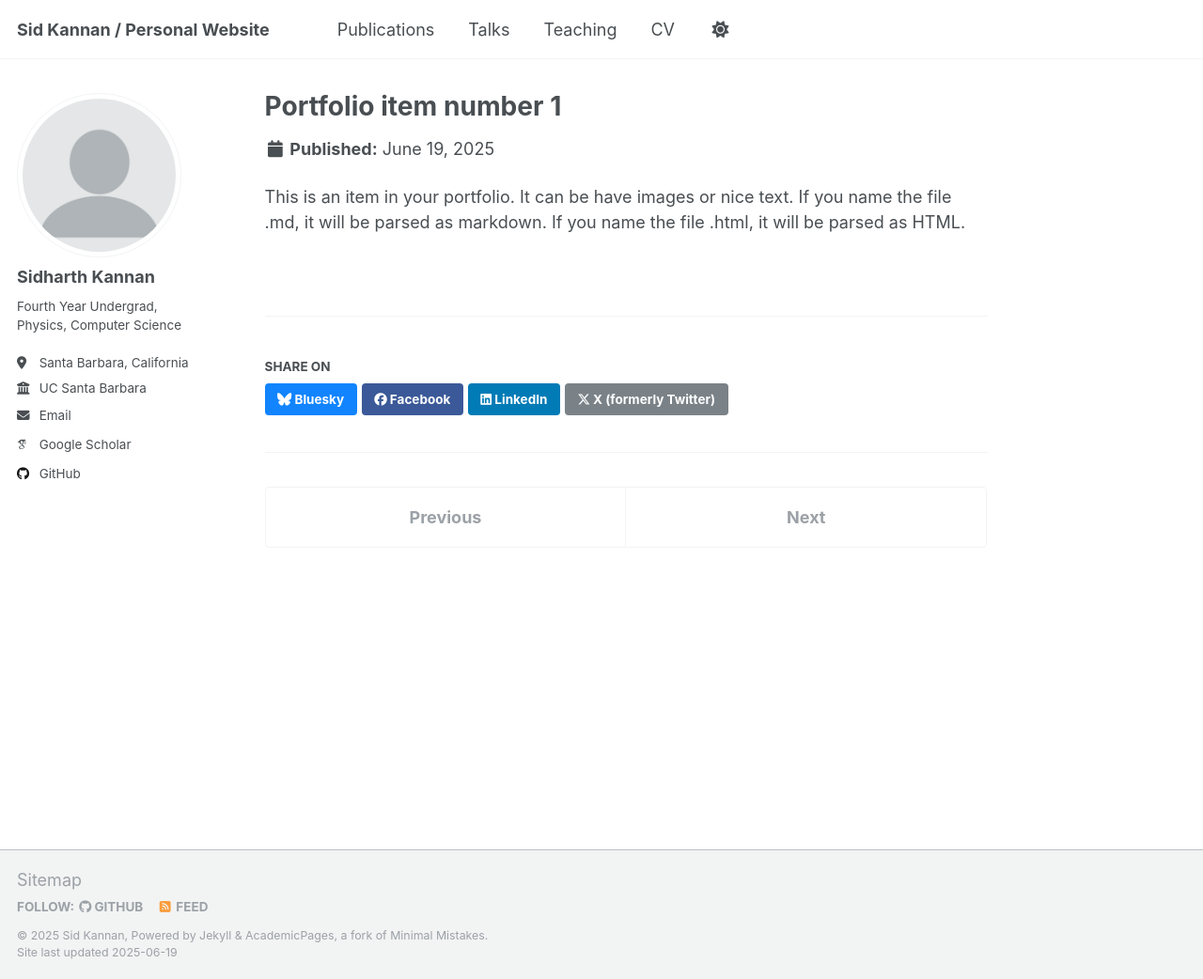
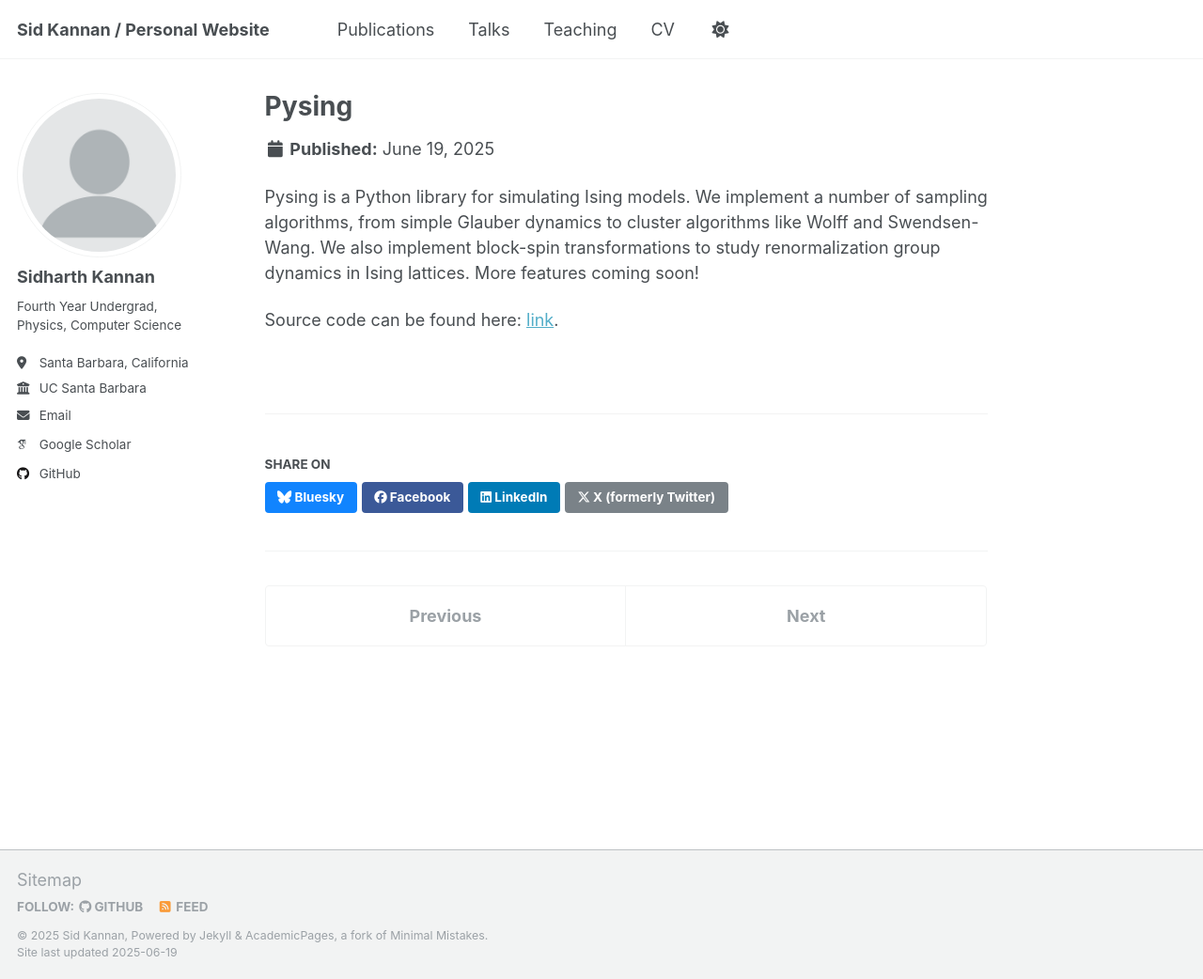
Before and after one commit to sidk2/sidk2.github.io, a Jekyll site: the page built from _portfolio/portfolio-1.md, in a window 1280 px wide and 1042 px high. Shown: the whole window at 94% size. Built offline with Jekyll 4.4.1, drawn with Linux system fonts in a browser that asks for light colours; some web fonts are replaced.

Commit message:
remove guide

```diff
--- a/_portfolio/portfolio-1.md
+++ b/_portfolio/portfolio-1.md
@@ -1,7 +1,8 @@
 ---
-title: "Portfolio item number 1"
-excerpt: "Short description of portfolio item number 1<br/><img src='/images/500x300.png'>"
-collection: portfolio
+title: "Pysing"
+excerpt: "A Python library for simulating lattice models"
 ---
 
-This is an item in your portfolio. It can be have images or nice text. If you name the file .md, it will be parsed as markdown. If you name the file .html, it will be parsed as HTML.
+Pysing is a Python library for simulating Ising models. We implement a number of sampling algorithms, from simple Glauber dynamics to cluster algorithms like Wolff and Swendsen-Wang. We also implement block-spin transformations to study renormalization group dynamics in Ising lattices. More features coming soon!
+
+Source code can be found here: [link](https://github.com/sidk2/pysing).
```
Also changed, not shown: _pages/about.md (+2 -0 lines).
